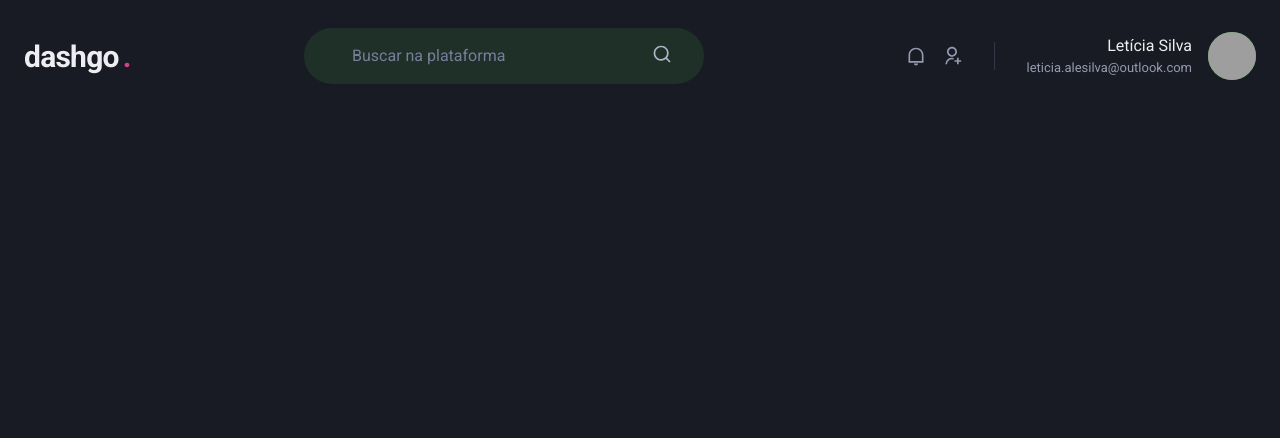
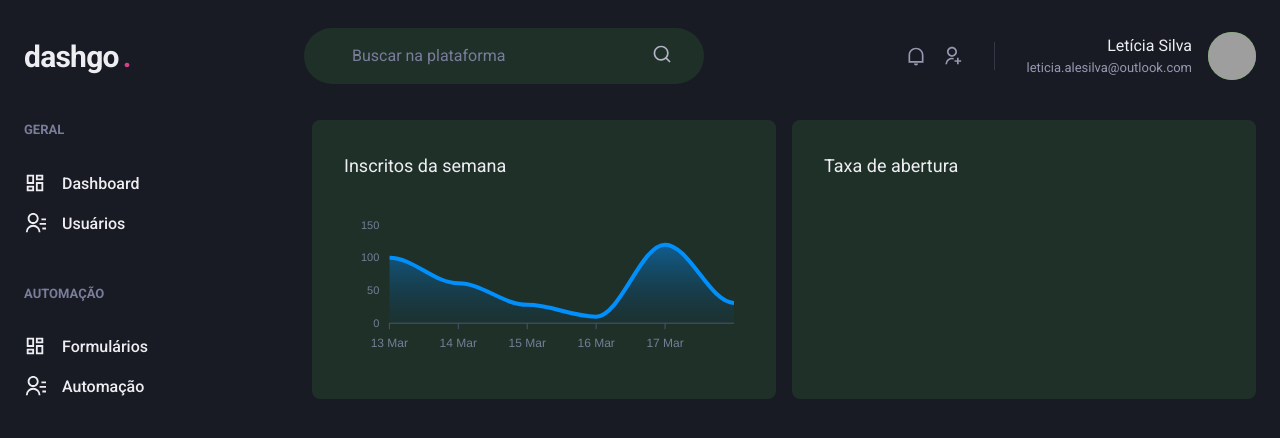
Before and after one commit to leticiafrontend/ignite-react, a Next.js app in the folder capitulo-04/dashgo/: page /dashboard in a window 1280 px wide. Shown: the top 438 px of the page. Built offline with nearby package versions, Linux system fonts and the light colour scheme; grey boxes are pictures that could not be loaded.

Commit message:
adiciona pagina de dashboard

```diff
--- a/capitulo-04/dashgo/package.json
+++ b/capitulo-04/dashgo/package.json
@@ -12,9 +12,11 @@
     "@chakra-ui/react": "^1.6.8",
     "@emotion/react": "^11",
     "@emotion/styled": "^11",
+    "apexcharts": "^3.28.3",
     "framer-motion": "^4",
     "next": "11.1.2",
     "react": "17.0.2",
+    "react-apexcharts": "^1.3.9",
     "react-dom": "17.0.2",
     "react-icons": "^4.2.0"
   },
--- /dev/null
+++ b/capitulo-04/dashgo/src/components/Sidebar.tsx
@@ -0,0 +1,50 @@
+import { Box, Link, Stack, Text, Icon } from '@chakra-ui/react';
+import React from 'react';
+import { RiDashboardLine, RiContactsLine } from 'react-icons/ri';
+
+export const Sidebar = () => {
+  return (
+    <Box as="aside" w="64" mr="8">
+      <Stack spacing="12" align="flex-start">
+        <Box>
+          <Text fontWeight="bold" color="gray.400" fontSize="small">
+            GERAL
+          </Text>
+          <Stack spacing="4" mt="8" align="stretch">
+            <Link display="flex" align="center">
+              <Icon as={RiDashboardLine} fontSize="22" />
+              <Text ml="4" fontWeight="medium">
+                Dashboard
+              </Text>
+            </Link>
+            <Link display="flex" align="center">
+              <Icon as={RiContactsLine} fontSize="22" />
+              <Text ml="4" fontWeight="medium">
+                Usuários
+              </Text>
+            </Link>
+          </Stack>
+        </Box>
+        <Box>
+          <Text fontWeight="bold" color="gray.400" fontSize="small">
+            AUTOMAÇÃO
+          </Text>
+          <Stack spacing="4" mt="8" align="stretch">
+            <Link display="flex" align="center">
+              <Icon as={RiDashboardLine} fontSize="22" />
+              <Text ml="4" fontWeight="medium">
+                Formulários
+              </Text>
+            </Link>
+            <Link display="flex" align="center">
+              <Icon as={RiContactsLine} fontSize="22" />
+              <Text ml="4" fontWeight="medium">
+                Automação
+              </Text>
+            </Link>
+          </Stack>
+        </Box>
+      </Stack>
+    </Box>
+  );
+};
--- a/capitulo-04/dashgo/src/pages/dashboard.tsx
+++ b/capitulo-04/dashgo/src/pages/dashboard.tsx
@@ -1,8 +1,88 @@
+import { Box, Flex, SimpleGrid, Text, theme } from '@chakra-ui/react';
+import dynamic from 'next/dynamic';
 import React from 'react';
-import { Header } from '../components/Header/Header';
+import { Header } from '../components/Header';
+import { Sidebar } from '../components/Sidebar';
+
+const Chart = dynamic(() => import('react-apexcharts'), {
+  ssr: false,
+});
+
+const options = {
+  chart: {
+    toolbar: {
+      show: false,
+    },
+    zoom: {
+      enabled: false,
+    },
+    foreColor: theme.colors.gray[500],
+  },
+  grid: {
+    show: false,
+  },
+  dataLabels: {
+    enabled: false,
+  },
+  tooltip: {
+    enabled: false,
+  },
+  xaxis: {
+    type: 'datetime',
+    axisBorder: {
+      color: theme.colors.gray[600],
+    },
+    axisTicks: {
+      color: theme.colors.gray[600],
+    },
+    categories: [
+      '2021-03-18T00:00:00.000Z',
+      '2021-03-17T00:00:00.000Z',
+      '2021-03-16T00:00:00.000Z',
+      '2021-03-15T00:00:00.000Z',
+      '2021-03-14T00:00:00.000Z',
+      '2021-03-13T00:00:00.000Z',
+    ],
+  },
+  fill: {
+    opacity: 0.3,
+    type: 'gradient',
+    gradient: {
+      shade: 'dark',
+      opacityFrom: 0.7,
+      opacityTo: 0.3,
+    },
+  },
+};
+const series = [
+  {
+    name: 'series1',
+    data: [31, 120, 10, 28, 61, 100],
+  },
+];
 
 export const Dashboard = () => {
-  return <Header />;
+  return (
+    <Flex direction="column" h="100vh">
+      <Header />
+      <Flex width="100%" my="6" maxWidth={1480} mx="auto" px="6">
+        <Sidebar />
+        <SimpleGrid flex="1" gap="4" minChildWidth="320px" align="flex-start">
+          <Box p="8" bg="gray.800" borderRadius={8} pb="4">
+            <Text fontSize="lg" mb="4">
+              Inscritos da semana
+            </Text>
+            <Chart options={options} series={series} type="area" height={160} />
+          </Box>
+          <Box p="8" bg="gray.800" borderRadius={8} pb="4">
+            <Text fontSize="lg" mb="4">
+              Taxa de abertura
+            </Text>
+          </Box>
+        </SimpleGrid>
+      </Flex>
+    </Flex>
+  );
 };
 
 export default Dashboard;
```
Also changed, not shown: capitulo-04/dashgo/src/components/Header.tsx (renamed from capitulo-04/dashgo/src/components/Header/Header.tsx), 1 other file (tests, documents, lock files or other folders).
